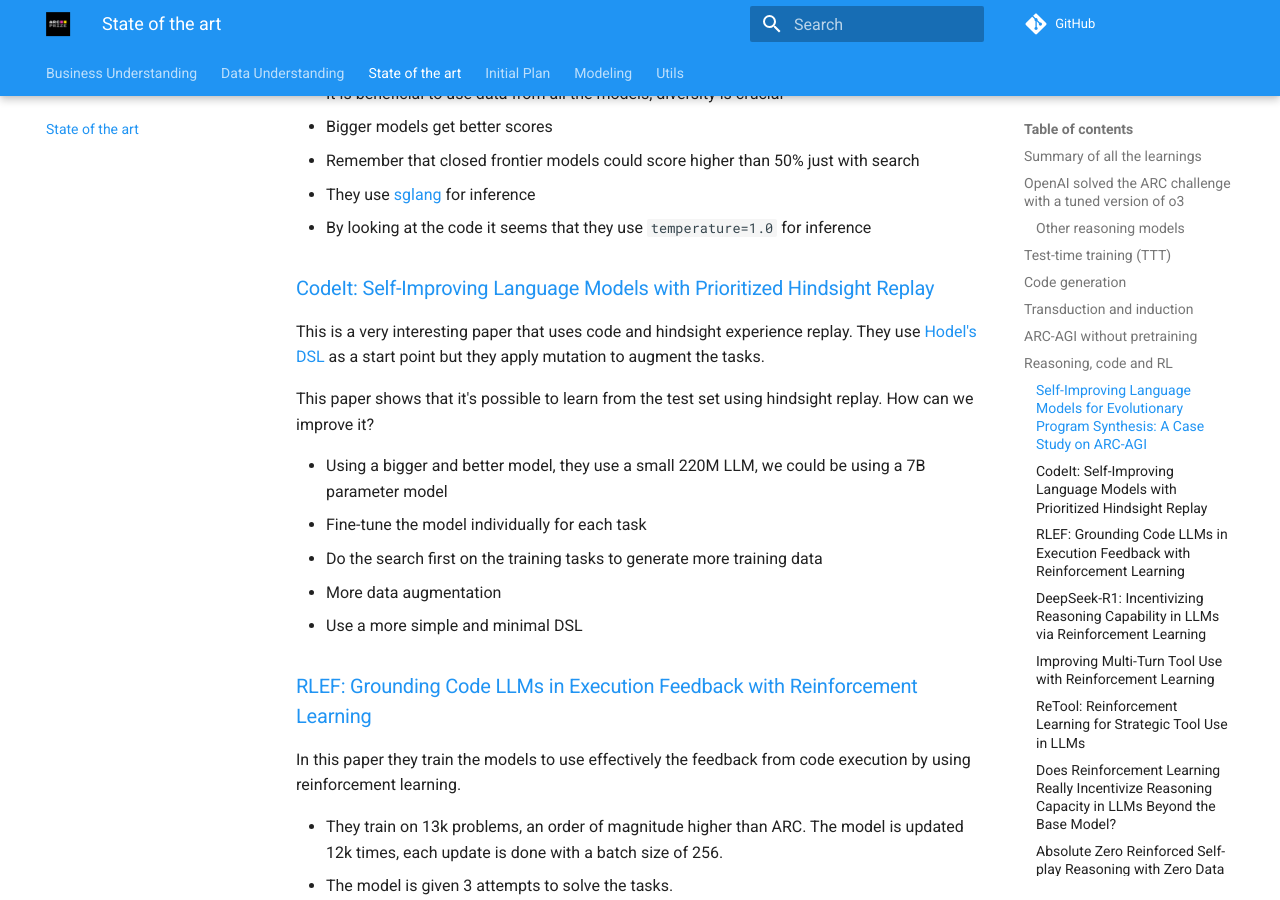
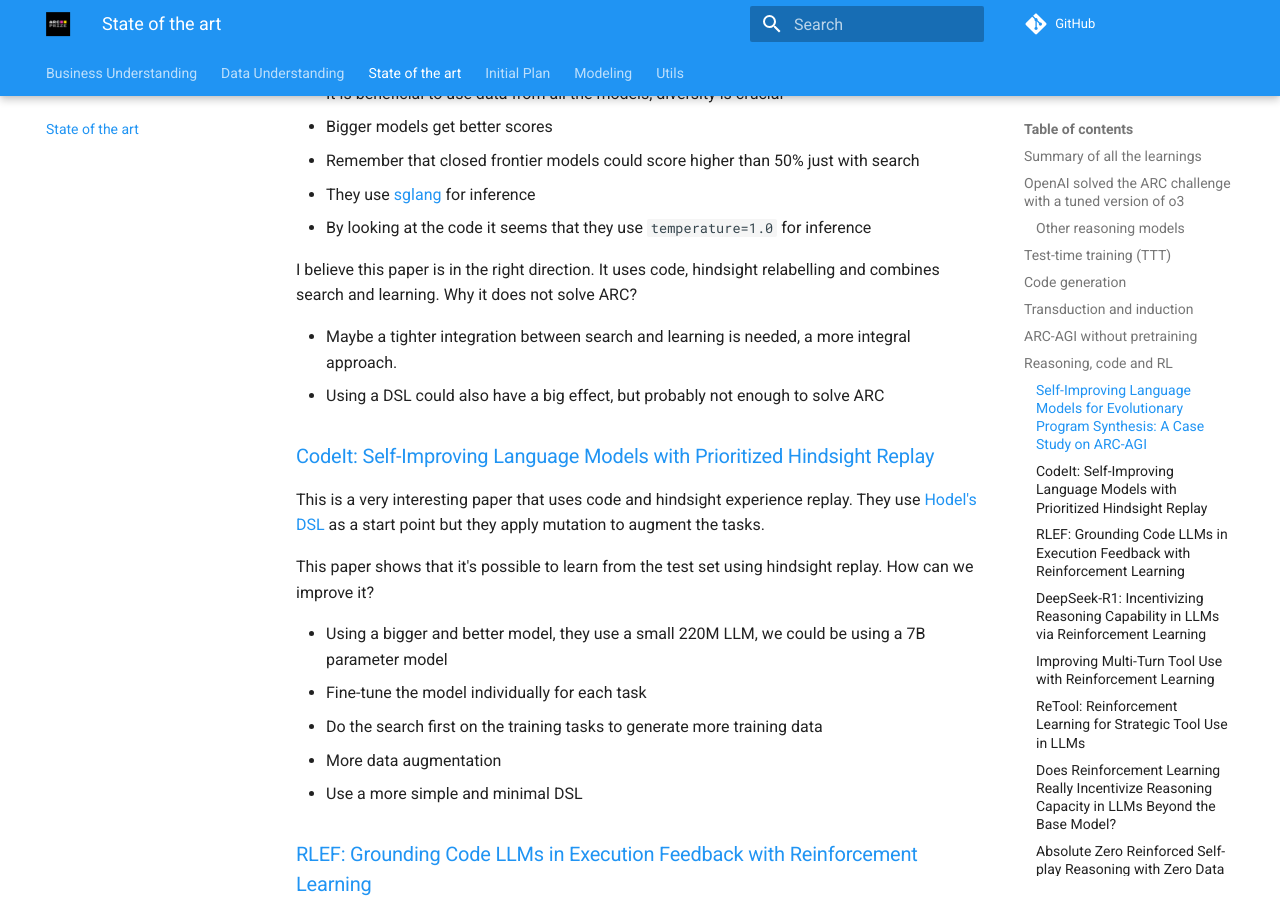
Before and after one commit to ironbar/arc25, an MkDocs documentation site: the page built from docs/03_State_of_the_art.md, in a window 1280 px wide and 900 px high, scrolled down 5382 px. Built offline with MkDocs 1.6.1 and Material for MkDocs 9.7.7, drawn with Linux system fonts in a browser that asks for light colours; comment, search, counter and statistics services are not loaded.

Commit message:
added conclusion to paper

```diff
--- a/docs/03_State_of_the_art.md
+++ b/docs/03_State_of_the_art.md
@@ -92,6 +92,11 @@ I don't understand the method well but it seems to be trying to create a compres
 - They use [sglang](https://github.com/sgl-project/sglang) for inference
 - By looking at the code it seems that they use `temperature=1.0` for inference
 
+I believe this paper is in the right direction. It uses code, hindsight relabelling and combines search and learning. Why it does not solve ARC?
+
+- Maybe a tighter integration between search and learning is needed, a more integral approach.
+- Using a DSL could also have a big effect, but probably not enough to solve ARC
+
 ### [CodeIt: Self-Improving Language Models with Prioritized Hindsight Replay](https://arxiv.org/abs/2402.04858)
 
 This is a very interesting paper that uses code and hindsight experience replay. They use [Hodel's DSL](https://github.com/michaelhodel/re-arc) as a start point but they apply mutation to augment the tasks.
```
